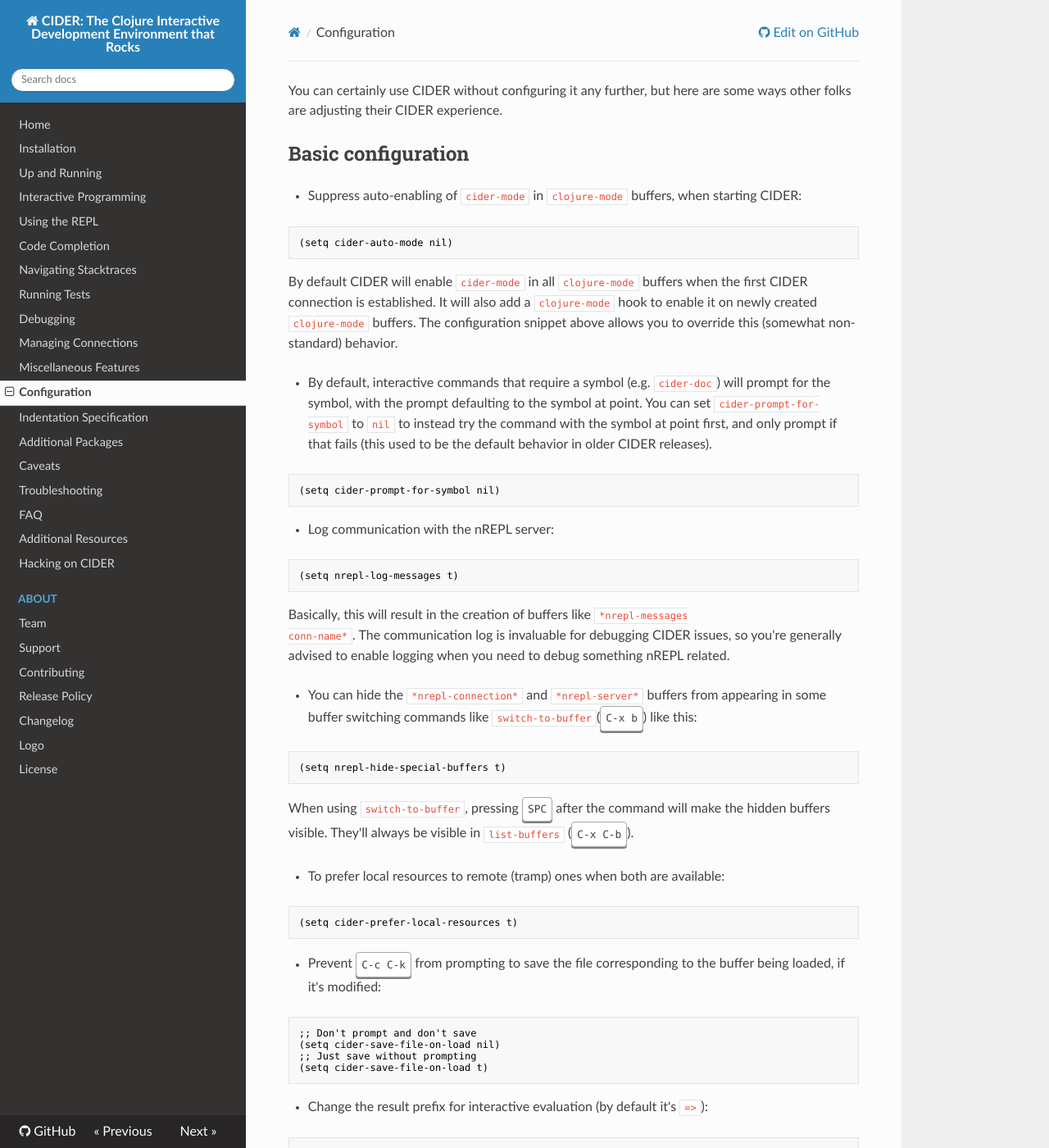
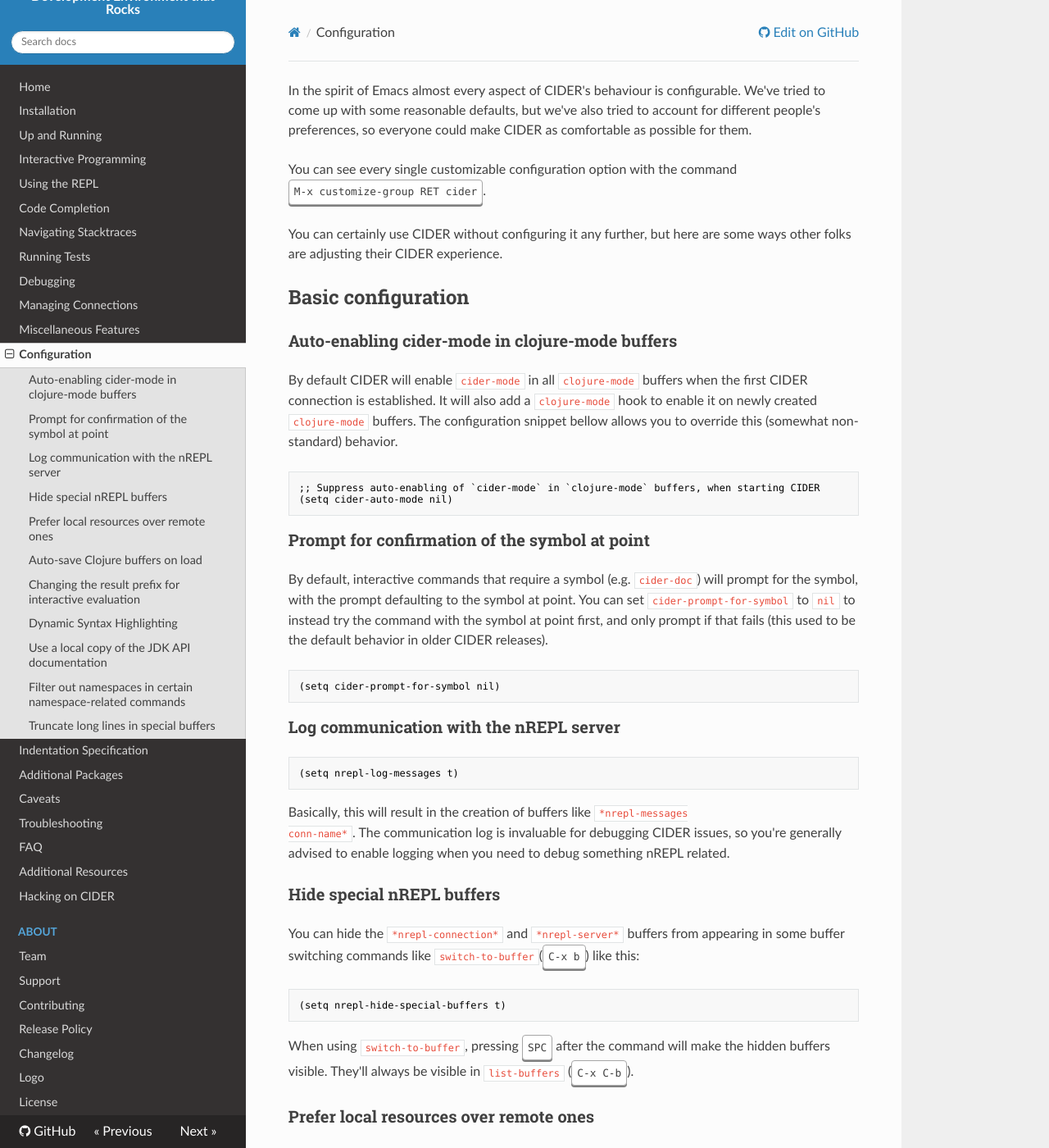
Before and after one commit to clojure-emacs/cider, an MkDocs documentation site: the page built from doc/configuration.md, in a window 1280 px wide and 1400 px high. Shown: the whole window at 82% size. Built offline with MkDocs 1.6.1, drawn with Linux system fonts in a browser that asks for light colours; nearby versions of some CDN libraries; old or Windows-style settings are respelled for this version of MkDocs; some of the changed text lies outside the part shown.

Commit message:
Improve a bit the configuration section of the manual

````diff
--- a/doc/configuration.md
+++ b/doc/configuration.md
@@ -1,32 +1,44 @@
+In the spirit of Emacs almost every aspect of CIDER's behaviour
+is configurable. We've tried to come up with some reasonable
+defaults, but we've also tried to account for different people's
+preferences, so everyone could make CIDER as comfortable as
+possible for them.
+
+You can see every single customizable configuration option with the command
+<kbd>M-x customize-group RET cider</kbd>.
+
 You can certainly use CIDER without configuring it any further,
 but here are some ways other folks are adjusting their CIDER
 experience.
 
 ## Basic configuration
 
-* Suppress auto-enabling of `cider-mode` in `clojure-mode` buffers, when starting
-  CIDER:
-
-```el
-(setq cider-auto-mode nil)
-```
+### Auto-enabling cider-mode in clojure-mode buffers
 
 By default CIDER will enable `cider-mode` in all `clojure-mode` buffers when the
 first CIDER connection is established. It will also add a `clojure-mode` hook to
 enable it on newly created `clojure-mode` buffers. The configuration snippet
-above allows you to override this (somewhat non-standard) behavior.
+bellow allows you to override this (somewhat non-standard) behavior.
 
-* By default, interactive commands that require a symbol (e.g. `cider-doc`) will
-  prompt for the symbol, with the prompt defaulting to the symbol at point. You
-  can set `cider-prompt-for-symbol` to `nil` to instead try the command with the
-  symbol at point first, and only prompt if that fails (this used to be the
-  default behavior in older CIDER releases).
+
+```el
+;; Suppress auto-enabling of `cider-mode` in `clojure-mode` buffers, when starting CIDER
+(setq cider-auto-mode nil)
+```
+
+### Prompt for confirmation of the symbol at point
+
+By default, interactive commands that require a symbol (e.g. `cider-doc`) will
+prompt for the symbol, with the prompt defaulting to the symbol at point. You
+can set `cider-prompt-for-symbol` to `nil` to instead try the command with the
+symbol at point first, and only prompt if that fails (this used to be the
+default behavior in older CIDER releases).
 
 ```el
 (setq cider-prompt-for-symbol nil)
 ```
 
-* Log communication with the nREPL server:
+### Log communication with the nREPL server
 
 ```el
 (setq nrepl-log-messages t)
@@ -37,7 +49,9 @@
 you're generally advised to enable logging when you need to debug something
 nREPL related.
 
-* You can hide the `*nrepl-connection*` and `*nrepl-server*` buffers
+### Hide special nREPL buffers
+
+You can hide the `*nrepl-connection*` and `*nrepl-server*` buffers
 from appearing in some buffer switching commands like
 `switch-to-buffer`(<kbd>C-x b</kbd>) like this:
 
@@ -49,14 +63,18 @@
 make the hidden buffers visible. They'll always be visible in
 `list-buffers` (<kbd>C-x C-b</kbd>).
 
-* To prefer local resources to remote (tramp) ones when both are available:
+### Prefer local resources over remote ones
+
+To prefer local resources to remote (tramp) ones when both are available:
 
 ```el
 (setq cider-prefer-local-resources t)
 ```
 
-* Prevent <kbd>C-c C-k</kbd> from prompting to save the file corresponding to
-  the buffer being loaded, if it's modified:
+### Auto-save Clojure buffers on load
+
+Normally CIDER would prompt you to save a modified Clojure buffer on <kbd>C-c C-k</kbd> (`cider-load-buffer`).
+You can change this behaviour by adjusting `cider-save-file-on-load`:
 
 ```el
 ;; Don't prompt and don't save
@@ -65,7 +83,9 @@
 (setq cider-save-file-on-load t)
 ```
 
-* Change the result prefix for interactive evaluation (by default it's `=> `):
+### Changing the result prefix for interactive evaluation
+
+Change the result prefix for interactive evaluation (by default it's `=> `):
 
 ```el
 (setq cider-eval-result-prefix ";; => ")
@@ -73,25 +93,29 @@
 
 To remove the prefix altogether just set it to an empty string(`""`).
 
-* CIDER can syntax highlight symbols that are known to be defined. By default,
-  this is done on symbols from the `clojure.core` namespace as well as macros
-  from any namespace. If you'd like CIDER to also colorize usages of functions
-  and variables from any namespace, do:
+### Dynamic Syntax Highlighting
+
+CIDER can syntax highlight symbols that are known to be defined. By default,
+this is done on symbols from the `clojure.core` namespace as well as macros
+from any namespace. If you'd like CIDER to also colorize usages of functions
+and variables from any namespace, do:
 
 ```el
 (setq cider-font-lock-dynamically '(macro core function var))
 ```
 
-* If you are targeting the JVM and prefer a local copy of the JDK API
-  documentation over Oracle's official copy (e.g., for
-  [JavaSE 8](http://docs.oracle.com/javase/8/docs/api/)), per nREPL's
-  [`javadoc-info` logic (accurate as of 29 Dec 2014)](http://docs.oracle.com/javase/8/docs/api/),
-  you can arrange your project to include the **root** path of the local API doc
-  (i.e., where the `index.html` is located) to be included on your classpath
-  (i.e., where the doc HTML files can be located by
-  `clojure.java.io/resource`). For example, for Leiningen, with the local API
-  path being `/usr/share/doc/java/api/`, put the following line in
-  `project.clj`:
+### Use a local copy of the JDK API documentation
+
+If you are targeting the JVM and prefer a local copy of the JDK API
+documentation over Oracle's official copy (e.g., for
+[JavaSE 8](http://docs.oracle.com/javase/8/docs/api/)), per nREPL's
+[`javadoc-info` logic (accurate as of 29 Dec 2014)](http://docs.oracle.com/javase/8/docs/api/),
+you can arrange your project to include the **root** path of the local API doc
+(i.e., where the `index.html` is located) to be included on your classpath
+(i.e., where the doc HTML files can be located by
+`clojure.java.io/resource`). For example, for Leiningen, with the local API
+path being `/usr/share/doc/java/api/`, put the following line in
+`project.clj`:
 
 ```clj
 :dev {:resource-paths ["/usr/share/doc/java/api/"]}
@@ -105,33 +129,37 @@
 
 More details can be found [here](https://github.com/clojure-emacs/cider/issues/930).
 
-* You can hide all nREPL middleware details from `cider-browse-ns*` and `cider-apropos*`
-  commands by customizing the variable `cider-filter-regexps`. It should be a list of
-  regexps matching the pattern of namespaces you want to filter out.
+### Filter out namespaces in certain namespace-related commands
 
-  Its default value is `'("^cider.nrepl" "^refactor-nrepl" "^clojure.tools.nrepl")`,
-  the most commonly used middleware collections/packages.
+You can hide all nREPL middleware details from `cider-browse-ns*` and `cider-apropos*`
+commands by customizing the variable `cider-filter-regexps`. It should be a list of
+regexps matching the pattern of namespaces you want to filter out.
 
-  An important thing to note is that this list of regexps is passed on to the middleware
-  without any pre-processing. So, the regexps have to be in Clojure format (with twice the number of backslashes)
-  and not Emacs Lisp. For example, to achieve the above effect, you could also set `cider-filter-regexps` to `'(".*nrepl")`.
+Its default value is `'("^cider.nrepl" "^refactor-nrepl" "^clojure.tools.nrepl")`,
+the most commonly used middleware collections/packages.
 
-  To customize `cider-filter-regexps`, you could use the Emacs customize UI,
-  with <kbd>M-x</kbd> `customize-variable` <kbd>RET</kbd> `cider-filter-regexps`.
+An important thing to note is that this list of regexps is passed on to the middleware
+without any pre-processing. So, the regexps have to be in Clojure format (with twice the number of backslashes)
+and not Emacs Lisp. For example, to achieve the above effect, you could also set `cider-filter-regexps` to `'(".*nrepl")`.
 
-  Or by including a similar snippet along with the other CIDER configuration.
+To customize `cider-filter-regexps`, you could use the Emacs customize UI,
+with <kbd>M-x</kbd> `customize-variable` <kbd>RET</kbd> `cider-filter-regexps`.
+
+Or by including a similar snippet along with the other CIDER configuration.
 
 ```el
 (setq cider-filter-regexps '(".*nrepl"))
 ```
 
-* By default contents of CIDER's special buffers such as `*cider-test-report*`
-  or `*cider-doc*` are line truncated. You can set
-  `cider-special-mode-truncate-lines` to `nil` to make those buffers use word
-  wrapping instead of line truncating.
+### Truncate long lines in special buffers
 
-  This variable should be set before loading CIDER (which means before
-  `require`-ing it or autoloading it).
+By default contents of CIDER's special buffers such as `*cider-test-report*`
+or `*cider-doc*` are line truncated. You can set
+`cider-special-mode-truncate-lines` to `nil` to make those buffers use word
+wrapping instead of line truncating.
+
+**This variable should be set before loading CIDER** (which means before
+`require`-ing it or autoloading it).
 
 ``` el
 (setq cider-special-mode-truncate-lines nil)
````
